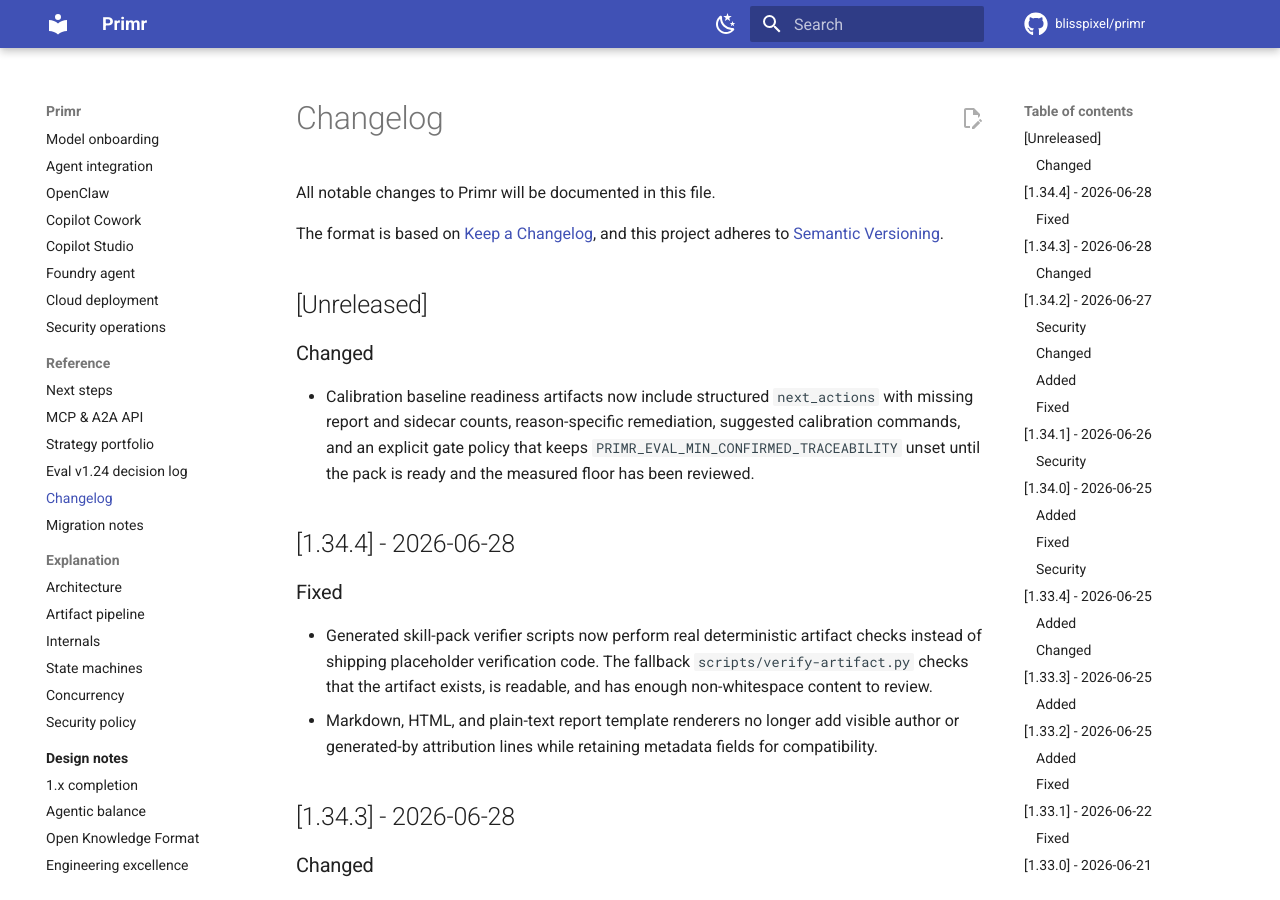
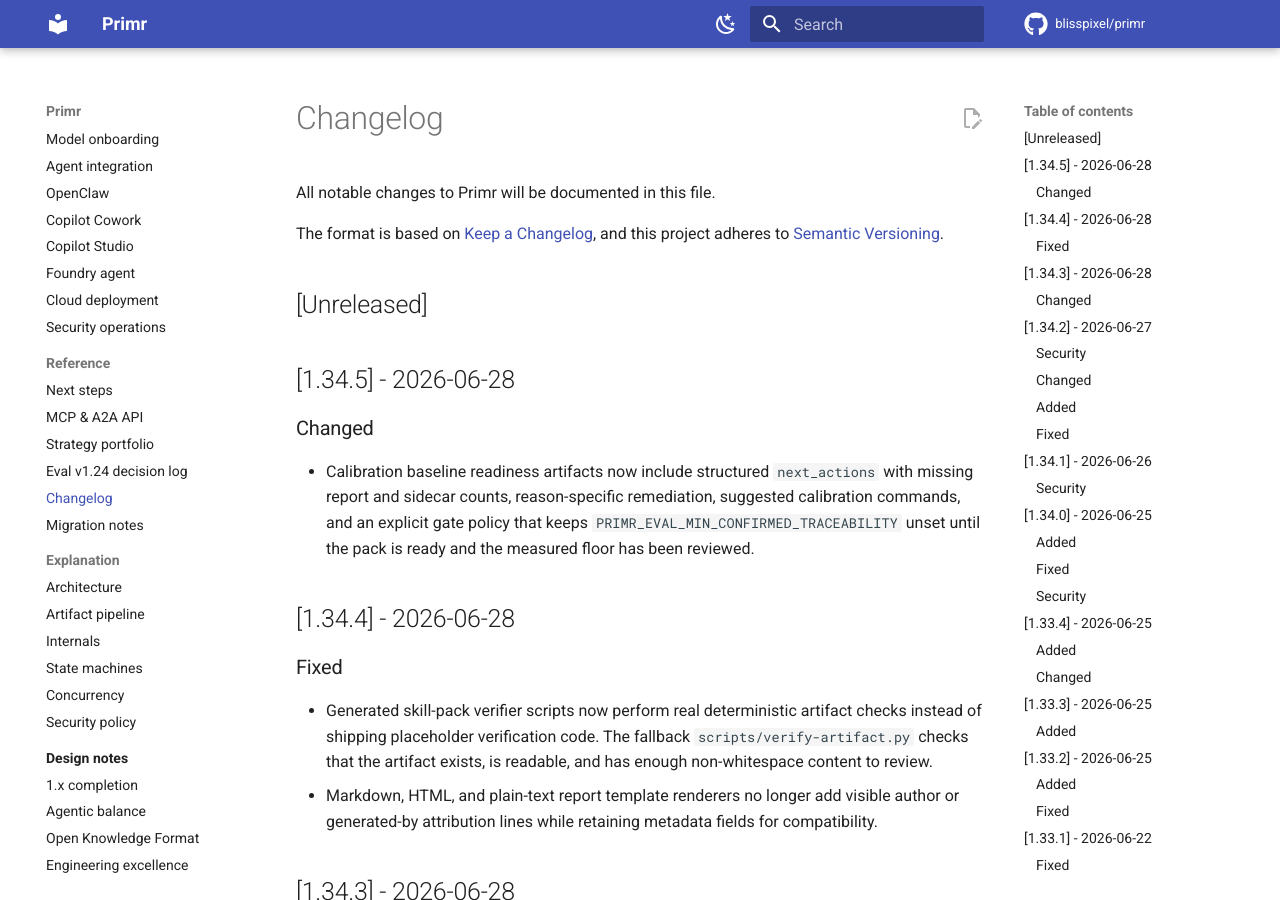
Before and after one commit to blisspixel/primr, an MkDocs documentation site: the page built from docs/CHANGELOG.md, in a window 1280 px wide and 900 px high. Built offline with MkDocs 1.6.1 and Material for MkDocs 9.7.7, drawn with Linux system fonts in a browser that asks for light colours; comment, search, counter and statistics services are not loaded.

Commit message:
Prepare 1.34.5 release

```diff
--- a/docs/CHANGELOG.md
+++ b/docs/CHANGELOG.md
@@ -6,6 +6,8 @@
 and this project adheres to [Semantic Versioning](https://semver.org/spec/v2.0.0.html).
 
 ## [Unreleased]
+
+## [1.34.5] - 2026-06-28
 
 ### Changed
 
--- a/pyproject.toml
+++ b/pyproject.toml
@@ -4,7 +4,7 @@
 
 [project]
 name = "primr"
-version = "1.34.4"
+version = "1.34.5"
 description = "Turn any company or organization URL into a strategic intelligence brief. Adaptive scraping + AI-powered research and synthesis."
 readme = "README.md"
 license = "Apache-2.0"
--- a/src/primr/__init__.py
+++ b/src/primr/__init__.py
@@ -9,7 +9,7 @@
 - REST API for research requests (optional, requires fastapi)
 """
 
-__version__ = "1.34.4"
+__version__ = "1.34.5"
 __author__ = "Nick Seal"
 
 # Subpackages are available via direct import:
```
Also changed, not shown: ROADMAP.md (+2 -1 lines), 2 other files.
